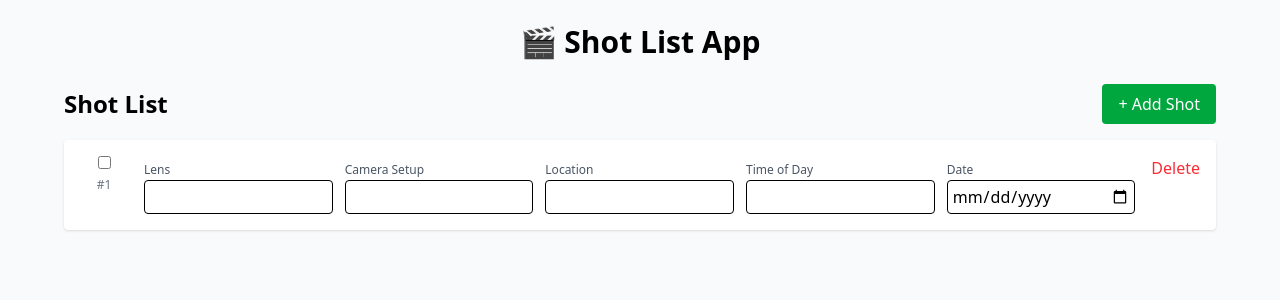
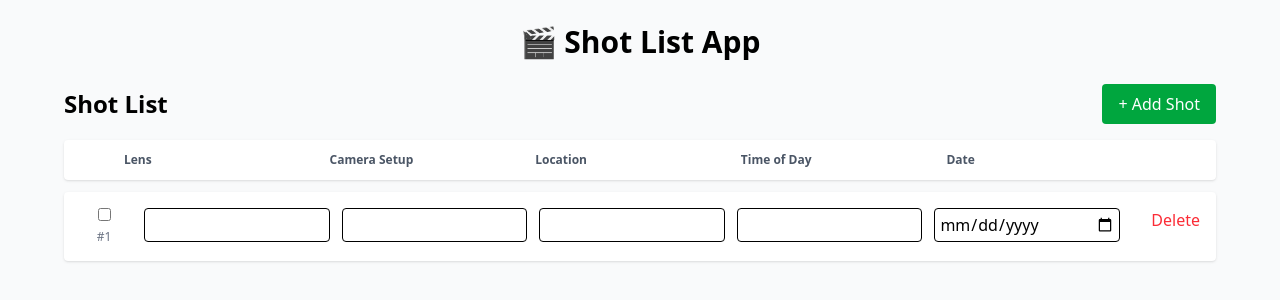
Before and after one commit to shayaankn/shot-list-app, an Angular app: page /shotlist/1 in a window 1280 px wide. Both pictures are taken after a click on the button "+ Add Shot". Shown: the top 300 px of the page. Built offline with nearby package versions, Linux system fonts and the light colour scheme.

Commit message:
shotlist: remove labels from individual cards, mention labels once at the top

```diff
--- a/src/app/shotlist/shotlist.html
+++ b/src/app/shotlist/shotlist.html
@@ -4,6 +4,35 @@
     <button (click)="addShot()" class="bg-green-600 text-white px-4 py-2 rounded">
       + Add Shot
     </button>
+  </div>
+
+  <!-- Header row for column labels -->
+  <div class="bg-white shadow rounded p-3 mb-3 flex items-start">
+    <div class="flex flex-col items-center w-12">
+      <!-- space for checkbox/index column -->
+    </div>
+
+    <div class="flex-1 grid grid-cols-5 gap-3">
+      <div>
+        <div class="text-xs text-gray-600 font-semibold">Lens</div>
+      </div>
+      <div>
+        <div class="text-xs text-gray-600 font-semibold">Camera Setup</div>
+      </div>
+      <div>
+        <div class="text-xs text-gray-600 font-semibold">Location</div>
+      </div>
+      <div>
+        <div class="text-xs text-gray-600 font-semibold">Time of Day</div>
+      </div>
+      <div>
+        <div class="text-xs text-gray-600 font-semibold">Date</div>
+      </div>
+    </div>
+
+    <div class="flex flex-col items-end w-16">
+      <!-- space for actions column -->
+    </div>
   </div>
 
   <div class="space-y-4">
@@ -15,28 +44,23 @@
 
       <div class="flex-1 grid grid-cols-5 gap-3">
         <div>
-          <label class="text-xs text-gray-600">Lens</label>
           <input [(ngModel)]="shot.lens" class="border p-1 w-full rounded" />
         </div>
         <div>
-          <label class="text-xs text-gray-600">Camera Setup</label>
           <input [(ngModel)]="shot.cameraSetup" class="border p-1 w-full rounded" />
         </div>
         <div>
-          <label class="text-xs text-gray-600">Location</label>
           <input [(ngModel)]="shot.location" class="border p-1 w-full rounded" />
         </div>
         <div>
-          <label class="text-xs text-gray-600">Time of Day</label>
           <input [(ngModel)]="shot.timeOfDay" class="border p-1 w-full rounded" />
         </div>
         <div>
-          <label class="text-xs text-gray-600">Date</label>
           <input [(ngModel)]="shot.date" type="date" class="border p-1 w-full rounded" />
         </div>
       </div>
 
-      <div class="flex flex-col align-center items-end space-y-2">
+      <div class="flex flex-col align-center items-end space-y-2 w-16">
         <button (click)="removeShot(i)" class="text-red-500 hover:underline">Delete</button>
       </div>
     </div>
```
